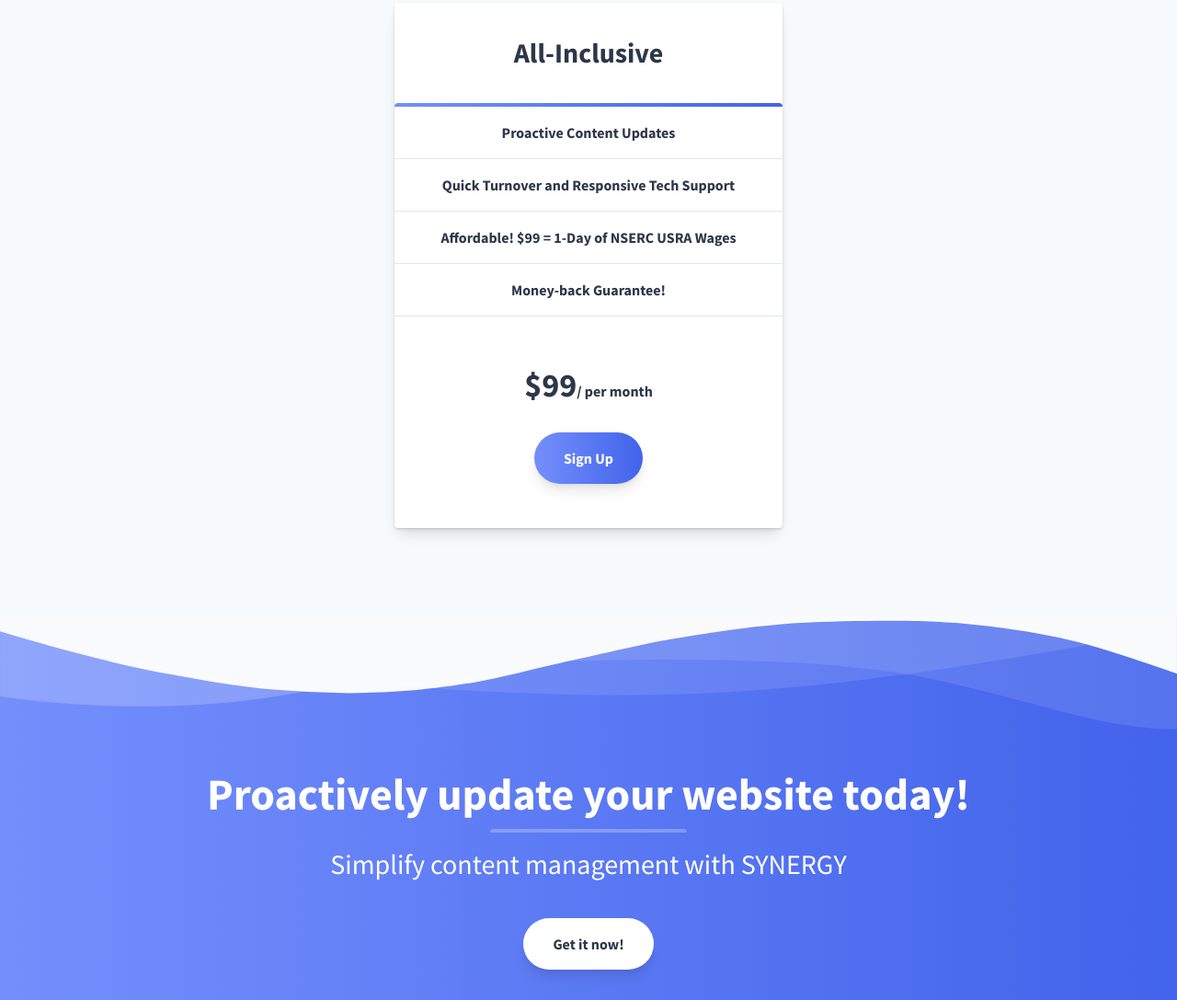
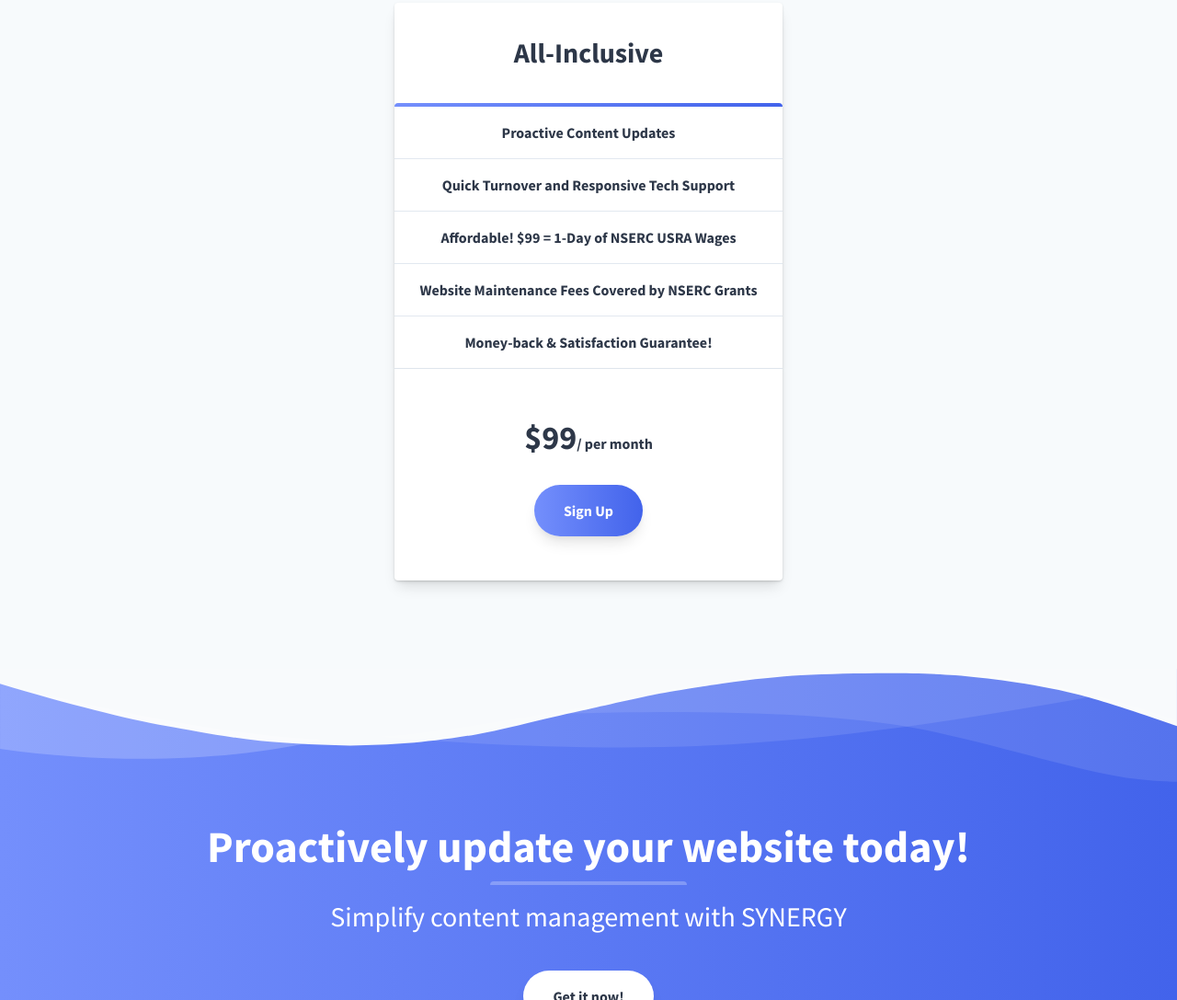
Before and after one commit to csianglim/synergy, a plain HTML site: page index.html in a window 1280 px wide. Shown: the part 2474-3561 px from the top of the page at 92% size. Drawn offline with nearby package versions, Linux system fonts and the light colour scheme.

Commit message:
add nserc grant

```diff
--- a/index.html
+++ b/index.html
@@ -235,7 +235,8 @@
 						<li class="border-b py-4">Proactive Content Updates</li>
 						<li class="border-b py-4">Quick Turnover and Responsive Tech Support</li>
 						<li class="border-b py-4">Affordable! $99 = 1-Day of NSERC USRA Wages</li>
-						<li class="border-b py-4">Money-back Guarantee!</li>
+            <li class="border-b py-4">Website Maintenance Fees Covered by NSERC Grants</li>
+						<li class="border-b py-4">Money-back & Satisfaction Guarantee!</li>
 					</ul>
 				</div>
 				<div class="flex-none mt-auto bg-white rounded-b rounded-t-none overflow-hidden shadow p-6">
```
